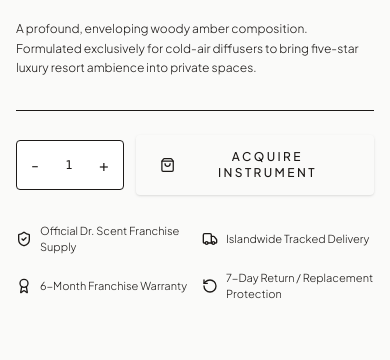
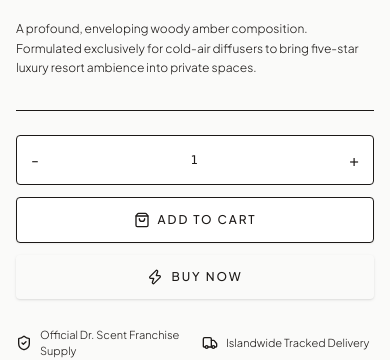
Before and after one commit to hameezcam/via-scent, a Next.js app: page /products/ceylon-oud-and-smoky-amber-oil in a window 390 px wide. Shown: the part 1420-1780 px from the top of the page. Built offline with nearby package versions, Linux system fonts and the light colour scheme; no server answers; a web font is replaced by a local one.

Commit message:
feat(pdp): replace acquire instrument with Add to Cart and add Buy Now direct checkout button

```diff
--- a/src/components/product/ProductDetailClient.tsx
+++ b/src/components/product/ProductDetailClient.tsx
@@ -2,6 +2,7 @@
 
 import React, { useState } from "react";
 import Link from "next/link";
+import { useRouter } from "next/navigation";
 import {
   ShoppingBag,
   Check,
@@ -11,6 +12,7 @@ import {
   Sparkles,
   Award,
   ArrowRight,
+  Zap,
 } from "lucide-react";
 import { motion, AnimatePresence } from "motion/react";
 import { Product, ProductVariant } from "@/types/product";
@@ -27,6 +29,7 @@ interface ProductDetailClientProps {
 }
 
 export function ProductDetailClient({ product, relatedProducts }: ProductDetailClientProps) {
+  const router = useRouter();
   const { addItem } = useCart();
   const [selectedVariant, setSelectedVariant] = useState<ProductVariant>(
     product.variants[0] || {
@@ -50,6 +53,12 @@ export function ProductDetailClient({ product, relatedProducts }: ProductDetailC
     addItem(product, selectedVariant, quantity);
     setAdded(true);
     setTimeout(() => setAdded(false), 1400);
+  };
+
+  const handleBuyNow = () => {
+    if (!product.inStock || !selectedVariant.inStock) return;
+    addItem(product, selectedVariant, quantity);
+    router.push("/checkout");
   };
 
   const breadcrumbs = [
@@ -194,9 +203,9 @@ export function ProductDetailClient({ product, relatedProducts }: ProductDetailC
 
             {/* Buying Controls */}
             <div className="space-y-5 pt-6 border-t border-[var(--warm-stone)]/40">
-              <div className="flex items-center gap-3">
+              <div className="flex flex-col sm:flex-row items-stretch sm:items-center gap-3">
                 {/* Quantity */}
-                <div className="flex items-center border border-[var(--warm-stone)]/60 rounded-sm bg-white">
+                <div className="flex items-center justify-between sm:justify-start border border-[var(--warm-stone)]/60 rounded-sm bg-white shrink-0">
                   <button
                     type="button"
                     onClick={() => setQuantity(Math.max(1, quantity - 1))}
@@ -224,19 +233,31 @@ export function ProductDetailClient({ product, relatedProducts }: ProductDetailC
                   type="button"
                   onClick={handleAddToCart}
                   disabled={!product.inStock || !selectedVariant.inStock}
-                  className="flex-1 py-3.5 px-6 bg-[var(--near-black)] text-[var(--porcelain)] hover:bg-[var(--champagne)] hover:text-white disabled:opacity-40 text-xs font-medium tracking-[0.2em] uppercase rounded-sm transition-all duration-300 flex items-center justify-center gap-2.5 shadow-sm cursor-pointer"
+                  className="flex-1 py-3.5 px-5 border border-[var(--near-black)] bg-white text-[var(--near-black)] hover:bg-[var(--near-black)] hover:text-white disabled:opacity-40 text-xs font-medium tracking-[0.16em] uppercase rounded-sm transition-all duration-300 flex items-center justify-center gap-2 shadow-xs cursor-pointer"
                 >
                   {added ? (
                     <>
-                      <Check className="w-4 h-4 text-emerald-300" />
-                      <span>Added to Shopping Bag</span>
+                      <Check className="w-4 h-4 text-emerald-600" />
+                      <span>Added to Cart</span>
                     </>
                   ) : (
                     <>
                       <ShoppingBag className="w-4 h-4" />
-                      <span>Acquire Instrument</span>
+                      <span>Add to Cart</span>
                     </>
                   )}
+                </motion.button>
+
+                {/* Buy Now button */}
+                <motion.button
+                  whileTap={{ scale: 0.98 }}
+                  type="button"
+                  onClick={handleBuyNow}
+                  disabled={!product.inStock || !selectedVariant.inStock}
+                  className="flex-1 py-3.5 px-5 bg-[var(--near-black)] text-[var(--porcelain)] hover:bg-[var(--champagne)] hover:text-white disabled:opacity-40 text-xs font-medium tracking-[0.16em] uppercase rounded-sm transition-all duration-300 flex items-center justify-center gap-2 shadow-sm cursor-pointer"
+                >
+                  <Zap className="w-4 h-4 text-[var(--champagne)]" />
+                  <span>Buy Now</span>
                 </motion.button>
               </div>
 
```
